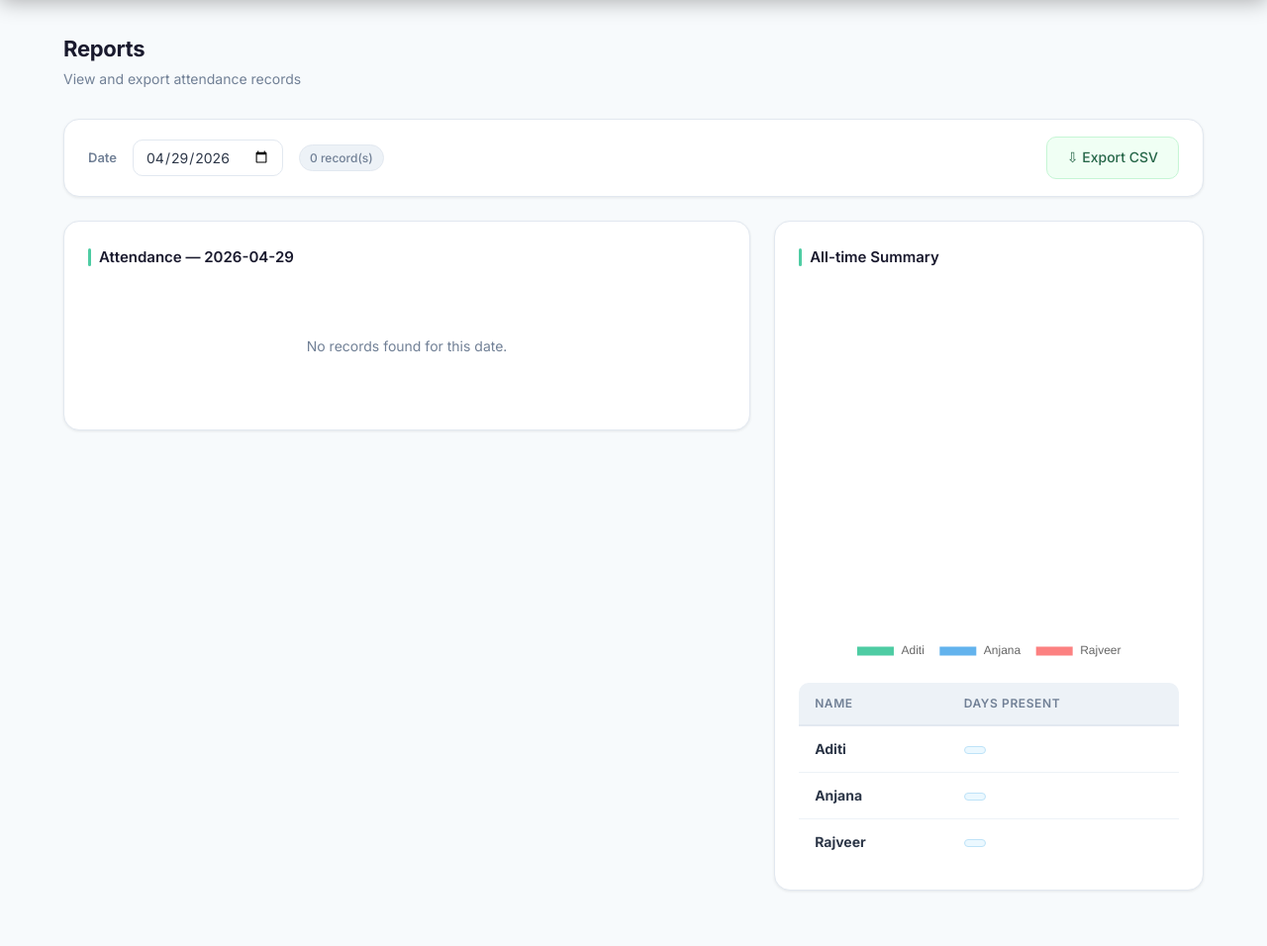
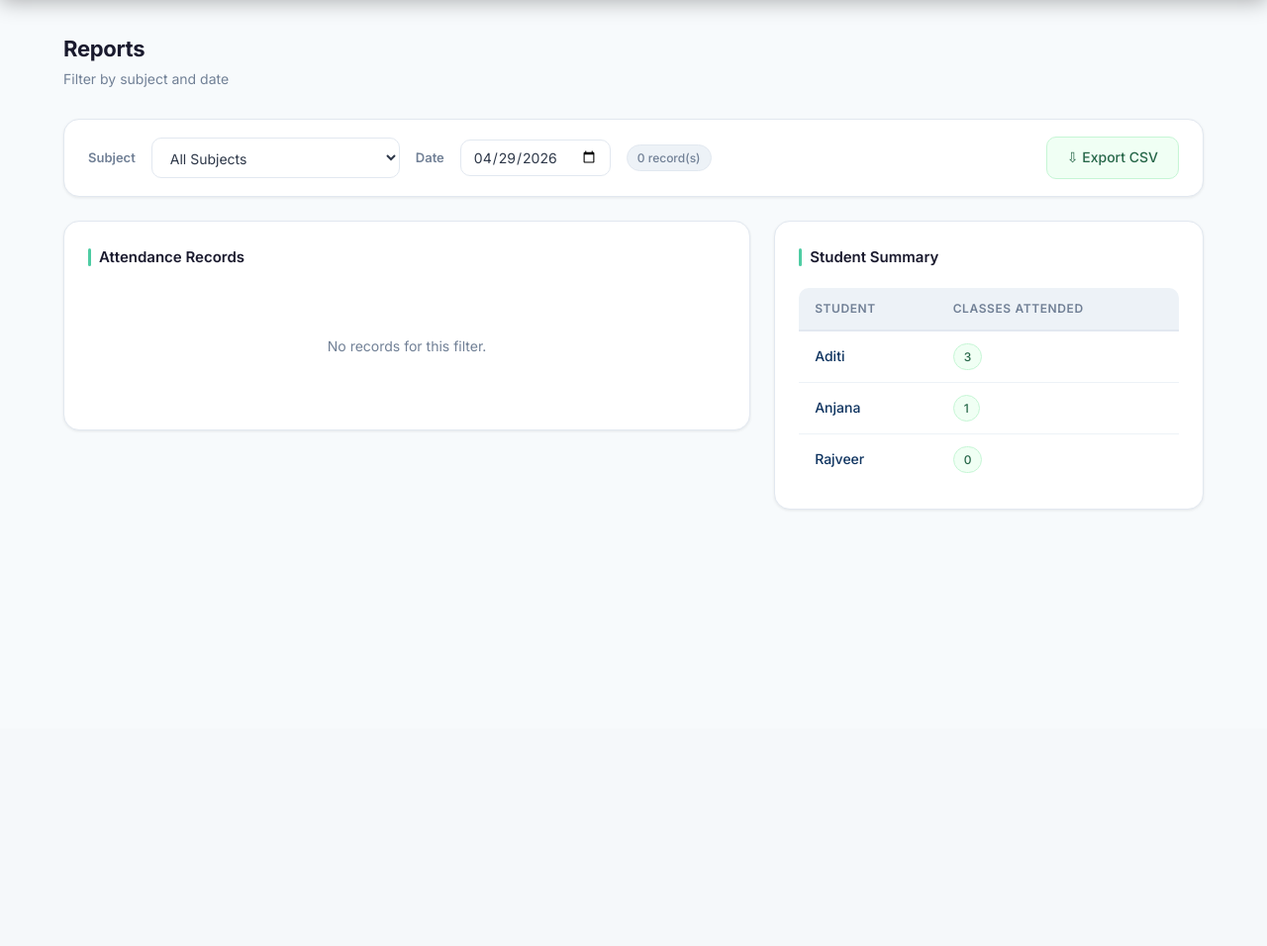
Before and after one commit to kumtaditi23/smart-attendance-system, a Flask app: page /reports in a window 1280 px wide. Shown: the part 64-1020 px from the top of the page at 99% size. After the commit the page ends 579 px from the top, so only its background shows below. Run offline with Flask 3, Linux system fonts and the light colour scheme; a user stored in the database is signed in; data comes from the database, SQL or seed files in the repository.

Commit message:
new update in html files

```diff
--- a/templates/reports.html
+++ b/templates/reports.html
@@ -4,57 +4,70 @@
 <div class="page-header">
   <div>
     <div class="page-title">Reports</div>
-    <div class="page-subtitle">View and export attendance records</div>
+    <div class="page-subtitle">Filter by subject and date</div>
   </div>
 </div>
 
 <div class="filter-bar">
+  <label>Subject</label>
+  <select id="subj-filter" onchange="applyFilter()" style="width:auto">
+    <option value="">All Subjects</option>
+    {% for s in subjects %}
+    <option value="{{ s.subject_code }}"
+      {% if s.subject_code == selected_subject %}selected{% endif %}>
+      {{ s.subject_code }} — {{ s.subject_name }}
+    </option>
+    {% endfor %}
+  </select>
   <label>Date</label>
-  <input type="date" id="date-picker" value="{{ selected_date }}"
-         style="width:auto" onchange="filterDate()">
+  <input type="date" id="date-filter" value="{{ selected_date }}"
+         style="width:auto" onchange="applyFilter()">
   <span class="badge badge-gray">{{ records|length }} record(s)</span>
   <div class="export-btn">
-    <a href="/api/export/csv?date={{ selected_date }}" class="btn btn-success">
-      &#8681; Export CSV
-    </a>
+    <a href="/api/export/csv?date={{ selected_date }}&subject={{ selected_subject }}"
+       class="btn btn-success">&#8681; Export CSV</a>
   </div>
 </div>
 
 <div class="reports-grid">
   <div class="card">
-    <div class="card-title">Attendance — {{ selected_date }}</div>
+    <div class="card-title">Attendance Records</div>
     {% if records %}
     <div class="table-wrap">
     <table>
-      <thead><tr><th>Name</th><th>Student ID</th><th>Time</th><th>Status</th></tr></thead>
+      <thead><tr><th>Name</th><th>ID</th><th>Subject</th><th>Teacher</th><th>Time</th></tr></thead>
       <tbody>
         {% for r in records %}
         <tr>
           <td><strong>{{ r.name }}</strong></td>
           <td><span class="badge badge-blue">{{ r.student_id }}</span></td>
+          <td><span class="badge badge-purple">{{ r.subject_code }}</span> {{ r.subject_name }}</td>
+          <td style="color:var(--text-muted)">{{ r.teacher_name }}</td>
           <td style="color:var(--text-muted)">{{ r.time }}</td>
-          <td><span class="badge badge-green">&#10003; {{ r.status }}</span></td>
         </tr>
         {% endfor %}
       </tbody>
     </table>
     </div>
     {% else %}
-    <div class="empty-state"><p>No records found for this date.</p></div>
+    <div class="empty-state"><p>No records for this filter.</p></div>
     {% endif %}
   </div>
 
   <div class="card">
-    <div class="card-title">All-time Summary</div>
-    <canvas id="summary-chart" height="200"></canvas>
-    <div class="table-wrap" style="margin-top:1rem">
+    <div class="card-title">Student Summary</div>
+    <div class="table-wrap">
     <table>
-      <thead><tr><th>Name</th><th>Days Present</th></tr></thead>
+      <thead><tr><th>Student</th><th>Classes Attended</th></tr></thead>
       <tbody>
         {% for r in summary %}
         <tr>
-          <td><strong>{{ r.name }}</strong></td>
-          <td><span class="badge badge-blue">{{ r.days_present }}</span></td>
+          <td>
+            <a href="/student/{{ r.student_id }}" style="color:var(--dark3);font-weight:500;text-decoration:none">
+              {{ r.name }}
+            </a>
+          </td>
+          <td><span class="badge badge-green">{{ r.classes_attended }}</span></td>
         </tr>
         {% endfor %}
       </tbody>
@@ -64,25 +77,11 @@
 </div>
 {% endblock %}
 {% block scripts %}
-<script src="https://cdn.jsdelivr.net/npm/chart.js@4.4.0/dist/chart.umd.min.js"></script>
 <script>
-function filterDate() {
-  window.location.href = `/reports?date=${document.getElementById('date-picker').value}`;
+function applyFilter() {
+  const s = document.getElementById('subj-filter').value;
+  const d = document.getElementById('date-filter').value;
+  window.location.href = `/reports?date=${d}&subject=${s}`;
 }
-const names  = [{% for r in summary %}"{{ r.name }}",{% endfor %}];
-const days   = [{% for r in summary %}{{ r.days_present }},{% endfor %}];
-const colors = ['#4ecca3','#63b3ed','#fc8181','#f6ad55','#b794f4','#68d391'];
-new Chart(document.getElementById('summary-chart'), {
-  type: 'doughnut',
-  data: {
-    labels: names,
-    datasets:[{ data: days.map(d=>d||0.1), backgroundColor: colors, borderWidth:3 }]
-  },
-  options:{
-    responsive:true,
-    plugins:{ legend:{ position:'bottom', labels:{ font:{size:12}, padding:14 } } },
-    cutout:'65%'
-  }
-});
 </script>
 {% endblock %}
```
Also changed, not shown: templates/attendance.html (+42 -10 lines).
